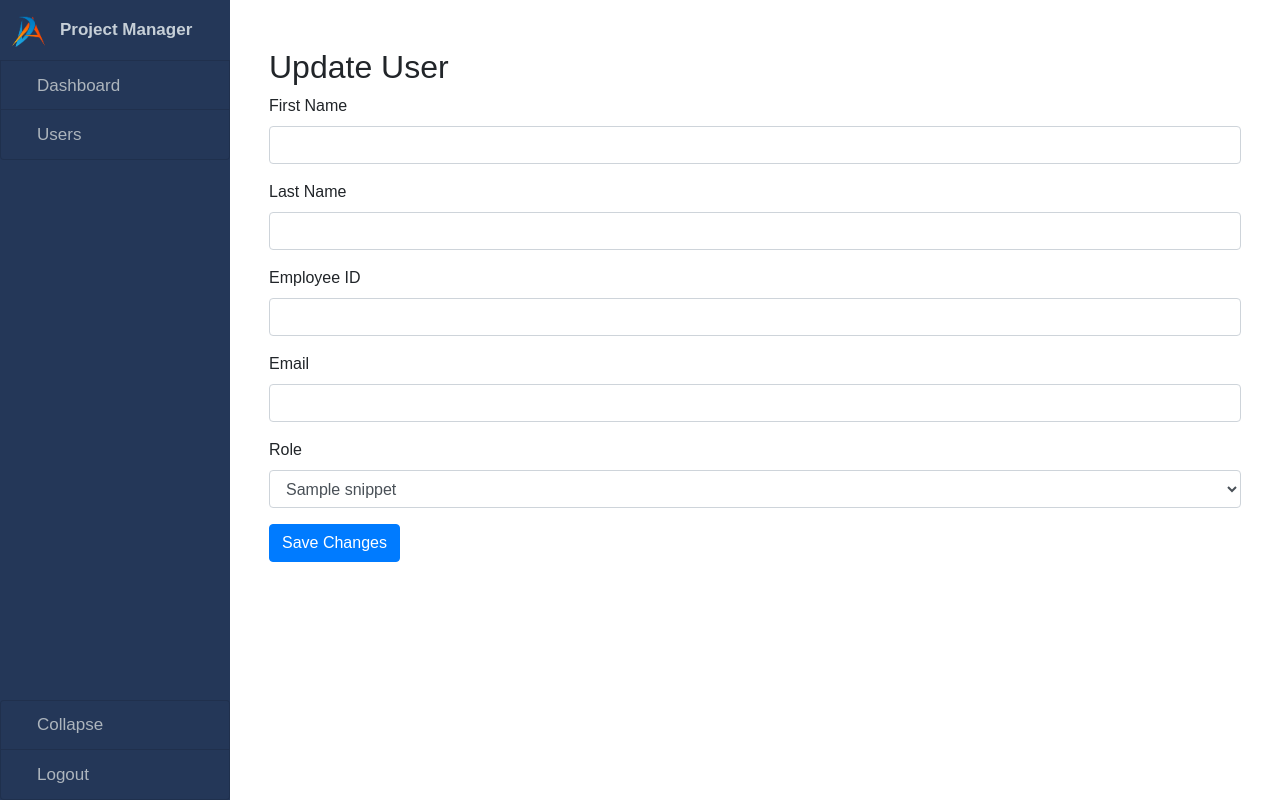
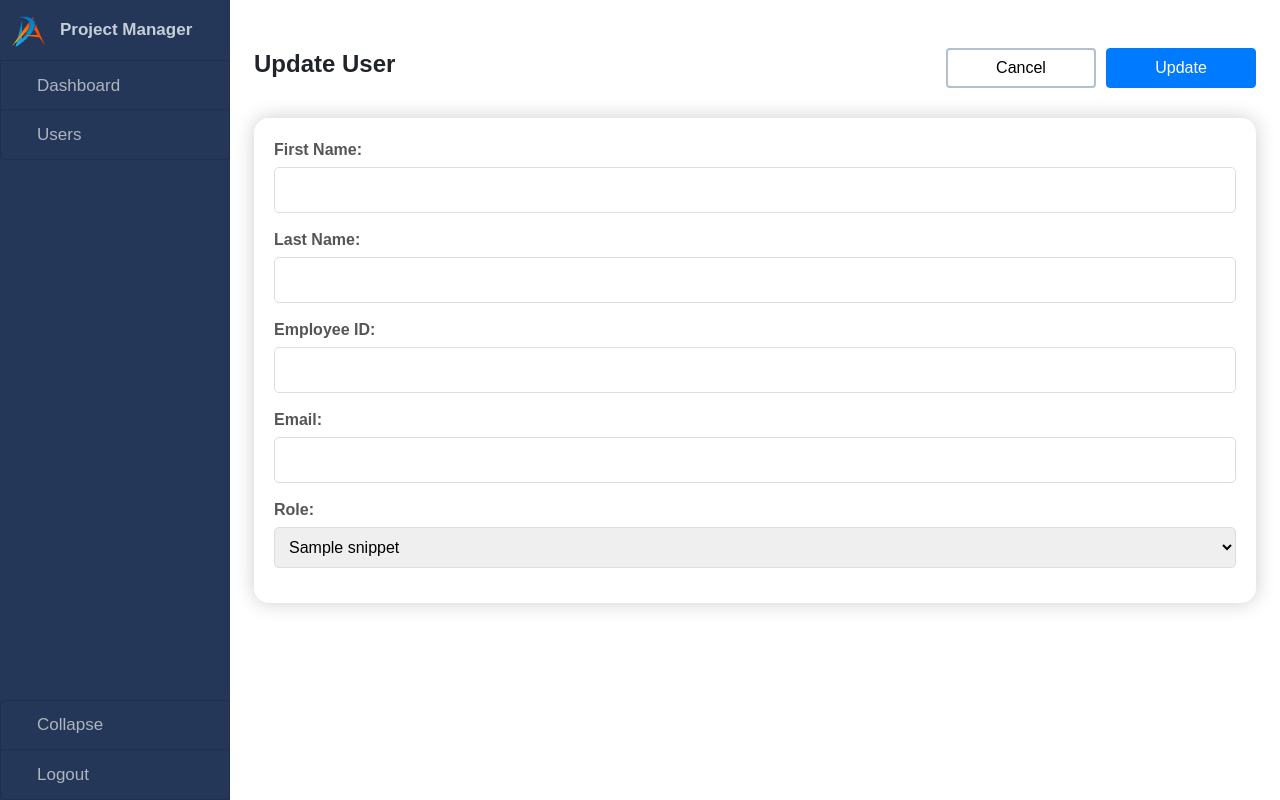
Before and after one commit to DeepakAruldoss55/projectManager, a Django app: template application/Resource/template/views/backend/users/updateUser.html in a window 1280 px wide. Run offline with Django 3.2, Linux system fonts and the light colour scheme; the template is opened without the code that fills it: most values are stand-ins (such as "Sample title", 1, 10 or a date in 2020); some libraries are stand-ins or nearby versions.

Commit message:
17-06-2024 update

```diff
--- a/application/Resource/public/static/app/css/adduser.css
+++ b/application/Resource/public/static/app/css/adduser.css
@@ -68,3 +68,17 @@ main.col.p-4.main-content {
     overflow: scroll;
     height: 100vh;
 }
+
+.add-edit-header {
+    font-weight: bold;
+}
+
+.edit-user-form {
+    font-family: Arial, sans-serif;
+    margin: 0;
+    padding: 0;
+    display: flex;
+    justify-content: center;
+    align-items: center;
+    margin-top: 30px;
+}
--- a/application/Resource/public/static/app/javaScript/updateUser.js
+++ b/application/Resource/public/static/app/javaScript/updateUser.js
@@ -1,9 +1,22 @@
 document.addEventListener('DOMContentLoaded', function() {
     const updateUserForm = document.getElementById('updateUserForm');
-    const userId = document.getElementById('userId').value;  // Get userId from hidden input field
+    const userId = document.getElementById('userId').value;
+    const loadingScreen = document.getElementById('loadingScreen');
+    function showSuccess(message) {
+        var successMessage = document.getElementById('successMessage');
+        successMessage.textContent = message;
+        successMessage.classList.remove('hide');
+        successMessage.classList.add('show');
+        setTimeout(function() {
+            successMessage.classList.remove('show');
+            successMessage.classList.add('hide');
+        }, 2000);
+    }
+
     updateUserForm.addEventListener('submit', function(e) {
         e.preventDefault();
         const formData = new FormData(updateUserForm);
+        loadingScreen.style.display = 'flex';
         fetch(`/updateUser/${userId}`, {
             method: 'POST',
             headers: {
@@ -12,20 +25,23 @@ document.addEventListener('DOMContentLoaded', function() {
             body: formData
         })
         .then(response => {
+            loadingScreen.style.display = 'none';
             if (!response.ok) {
-                return response.text().then(text => { throw new Error(text) })
+                return response.text().then(text => { throw new Error(text) });
             }
             return response.json();
         })
         .then(data => {
             if (data.success) {
-                // alert('User updated successfully');
-                // window.location.href = '/users';
+                showSuccess('Update');
             } else {
-                console.error('Update failed:', data.error);
+                showSuccess('Update failed:', data.error);
             }
         })
-        .catch(error => console.error('Error:', error));
+        .catch(error => {
+            loadingScreen.style.display = 'none';
+            showSuccess('Error:', error);
+        });
     });
 });
 
--- a/application/Resource/template/views/backend/base/base.html
+++ b/application/Resource/template/views/backend/base/base.html
@@ -23,7 +23,15 @@
         </main>
     </div>
     <script src="{% static 'app/javaScript/base.js' %}"></script>
+
+    {% block extra_loading_screen %}
+    {% endblock %}
+
+    {% block extra_alert_message %}
+    {% endblock %}
+
     {% block extra_script_add %}
     {% endblock %}
+
 </body>
 </html>
--- a/application/Resource/template/views/backend/index.html
+++ b/application/Resource/template/views/backend/index.html
@@ -48,9 +48,7 @@
 
     <!-- Loading Screen -->
     <div id="loadingScreen" class="loading-screen">
-        <div class="spinner-border" role="status">
-            <span class="visually-hidden">Loading...</span>
-        </div>
+        <div class="spinner-border" role="status"></div>
     </div>
 
     <div id="errorMessage" class="error-message">Invalid username or password</div>
--- a/application/Resource/template/views/backend/users/updateUser.html
+++ b/application/Resource/template/views/backend/users/updateUser.html
@@ -3,41 +3,55 @@
 {% block title %}Update User - Project Management{% endblock %}
 
 {% block extra_head_add %}
-<link rel="stylesheet" type="text/css" href="{% static 'app/css/users.css' %}">
+    <link rel="stylesheet" type="text/css" href="{% static 'app/css/adduser.css' %}">
 {% endblock %}
 
 {% block content %}
-<div class="container mt-4">
-    <h2>Update User</h2>
-    <form id="updateUserForm">
-        <input type="hidden" id="userId" value="{{ user.id }}">  <!-- Hidden input field for user ID -->
-        <div class="form-group">
-            <label for="updateFirstName">First Name</label>
-            <input type="text" id="updateFirstName" name="firstName" class="form-control" value="{{ user.firstName }}" required>
+    <div class="d-flex justify-content-between align-items-center mt-4">
+        <h4 class="add-edit-header">Update User</h4>
+        <div class="button-group">
+            <a href="/users/" id="cancelButton" class="btn btn-primary">Cancel</a>
+            <button type="submit" form="updateUserForm" id="submitButton" class="btn btn-primary">Update</button>
         </div>
-        <div class="form-group">
-            <label for="updateLastName">Last Name</label>
-            <input type="text" id="updateLastName" name="lastName" class="form-control" value="{{ user.lastName }}" required>
     </div>
-        <div class="form-group">
-            <label for="updateEmpID">Employee ID</label>
-            <input type="text" id="updateEmpID" name="empID" class="form-control" value="{{ user.empID }}" required>
-        </div>
-        <div class="form-group">
-            <label for="updateEmail">Email</label>
-            <input type="email" id="updateEmail" name="email" class="form-control" value="{{ user.email }}" required>
-        </div>
-        <div class="form-group">
-            <label for="updateRoleID">Role</label>
-            <select id="updateRoleID" name="roleID" class="form-control" required>
+    <div class="edit-user-form">
+        <div class="main">
+            <form id="updateUserForm" autocomplete="off" method="POST">
+                {% csrf_token %}
+                <input type="hidden" id="userId" value="{{ user.id }}">
+
+                <label for="updateFirstName">First Name:</label>
+                <input type="text" id="updateFirstName" name="firstName" value="{{ user.firstName }}" required/>
+
+                <label for="updateLastName">Last Name:</label>
+                <input type="text" id="updateLastName" name="lastName" value="{{ user.lastName }}" required/>
+
+                <label for="updateEmpID">Employee ID:</label>
+                <input type="text" id="updateEmpID" name="empID" value="{{ user.empID }}" required/>
+
+                <label for="updateEmail">Email:</label>
+                <input type="text" id="updateEmail" name="email" value="{{ user.email }}" required/>
+
+                <label for="updateRoleID">Role:</label>
+                <select id="updateRoleID" name="roleID" required>
                     {% for role in roles %}
                         <option value="{{ role.id }}" {% if user.roleID.id == role.id %}selected{% endif %}>{{ role.snippet }}</option>
                     {% endfor %}
                 </select>
-        </div>
-        <button type="submit" class="btn btn-primary">Save Changes</button>
             </form>
         </div>
+    </div>
+{% endblock %}
+
+{% block extra_loading_screen %}
+    <!-- Loading Screen -->
+    <div id="loadingScreen" class="loading-screen" style="display: none;">
+        <div class="spinner-border" role="status"></div>
+    </div>
+{% endblock %}
+
+{% block extra_alert_message %}
+    <div id="successMessage" class="success-message">Update</div>
 {% endblock %}
 
 {% block extra_script_add %}
```
Also changed, not shown: application/Resource/public/static/app/css/base.css (+69 -0 lines), README.md. Lines whose indentation alone changed are shown as unchanged.
